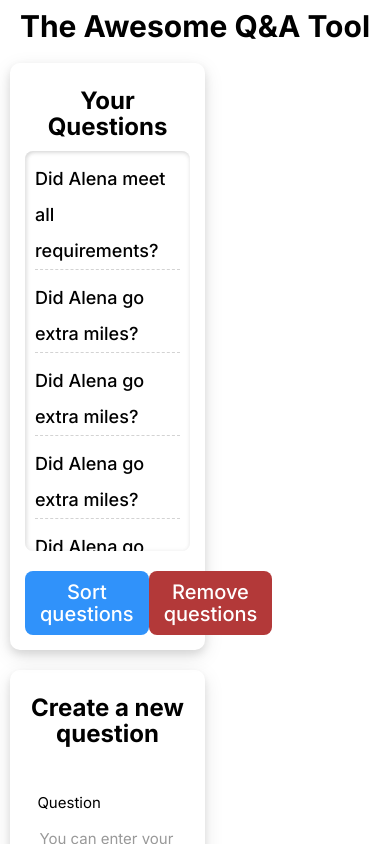
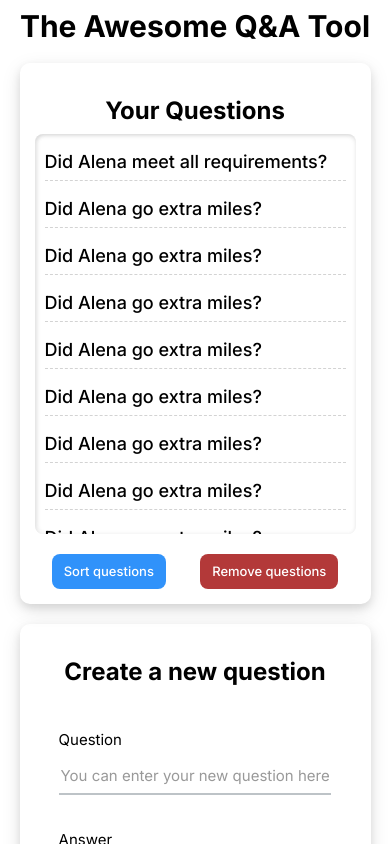
Before and after one commit to AlyonaGN/study-app, a Next.js app: page / in a window 390 px wide. Shown: the top 844 px of the page. Built offline with nearby package versions, Linux system fonts and the light colour scheme.

Commit message:
applu tooltips

```diff
--- a/app/page.module.css
+++ b/app/page.module.css
@@ -8,5 +8,6 @@
 @media (max-width: 768px) {
   .main {
     flex-direction: column;
+    align-items: center;
   }
 }
--- a/app/ui/components/button/button.module.css
+++ b/app/ui/components/button/button.module.css
@@ -4,7 +4,7 @@
   border-radius: 8px;
   border: none;
   color: white;
-  padding: 10px 15px;
+  padding: 10px 12px;
   font-size: 20px;
   font-weight: 500;
   max-width: 300px;
@@ -20,3 +20,15 @@
   cursor: pointer;
   opacity: 0.8;
 }
+
+@media (max-width: 900px) {
+  .button {
+    font-size: 15px;
+  }
+}
+
+@media (max-width: 500px) {
+  .button {
+    font-size: 13px;
+  }
+}
--- a/app/ui/components/pageSection/pageSection.module.css
+++ b/app/ui/components/pageSection/pageSection.module.css
@@ -12,5 +12,6 @@
 @media (max-width: 768px) {
   .section {
     margin: 10px;
+    width: 90%;
   }
 }
--- a/app/ui/components/questionForm/QuestionForm.tsx
+++ b/app/ui/components/questionForm/QuestionForm.tsx
@@ -3,11 +3,16 @@ import { Heading, HeadingLevel } from '@/app/ui/components/heading/Heading';
 import { NEW_QUESTION_FORM_HEADING } from '@/app/ui/utils/headingsTexts';
 import styles from '@/app/ui/components/questionForm/questionForm.module.css';
 import { NEW_QUESTION_FORM_INPUTS } from '@/app/ui/utils/formTexts';
+import { Tooltip } from '@/app/ui/components/tooltip/Tooltip';
+import { CREATE_NEW_QUESTIONS_TOOLTIP } from '@/app/ui/utils/tooltipTexts';
 
 export const QuestionForm = () => {
   return (
     <div className={styles.container}>
-      <Heading level={HeadingLevel.Two} title={NEW_QUESTION_FORM_HEADING} />
+      <Tooltip text={CREATE_NEW_QUESTIONS_TOOLTIP}>
+        <Heading level={HeadingLevel.Two} title={NEW_QUESTION_FORM_HEADING} />{' '}
+      </Tooltip>
+
       <Form inputs={NEW_QUESTION_FORM_INPUTS} submitHandler={() => null} />
     </div>
   );
--- a/app/ui/components/questionsList/questionsList.module.css
+++ b/app/ui/components/questionsList/questionsList.module.css
@@ -8,4 +8,5 @@
     inset 2px 0 4px rgba(0, 0, 0, 0.1),
     inset -2px 0 4px rgba(255, 255, 255, 0.7);
   border-radius: 8px;
+  width: 100%;
 }
--- a/app/ui/components/questionsSection/QuestionsSection.tsx
+++ b/app/ui/components/questionsSection/QuestionsSection.tsx
@@ -4,6 +4,8 @@ import { CREATED_QUESTIONS_HEADING } from '@/app/ui/utils/headingsTexts';
 import { QuestionsAndAnswersList } from '@/app/ui/components/questionsList/QuestionsList';
 import { Button, ButtonColor } from '@/app/ui/components/button/Button';
 import { REMOVE_QUESTIONS_BUTTON, SORT_QUESTIONS_BUTTON } from '@/app/ui/utils/buttonTexts';
+import { Tooltip } from '@/app/ui/components/tooltip/Tooltip';
+import { CREATED_QUESTIONS_TOOLTIP } from '@/app/ui/utils/tooltipTexts';
 
 const tempQuestions = [
   { question: 'Did Alena meet all requirements?', answer: 'Yes, she did!', id: '1' },
@@ -30,7 +32,9 @@ const tempQuestions = [
 export const QuestionsSection = () => {
   return (
     <div className={styles.container}>
-      <Heading level={HeadingLevel.Two} title={CREATED_QUESTIONS_HEADING} />
+      <Tooltip text={CREATED_QUESTIONS_TOOLTIP}>
+        <Heading level={HeadingLevel.Two} title={CREATED_QUESTIONS_HEADING} />
+      </Tooltip>
       <QuestionsAndAnswersList questionAnswerPairs={tempQuestions} />
       <div className={styles.buttonsContainer}>
         <Button text={SORT_QUESTIONS_BUTTON} />
--- a/app/ui/components/questionsSection/questionsSection.module.css
+++ b/app/ui/components/questionsSection/questionsSection.module.css
@@ -1,10 +1,14 @@
 .container {
   width: 100%;
   height: 100%;
+  display: flex;
+  flex-direction: column;
+  align-items: center;
 }
 
 .buttonsContainer {
   margin-top: 10px;
   display: flex;
   justify-content: space-around;
+  width: 100%;
 }
```
